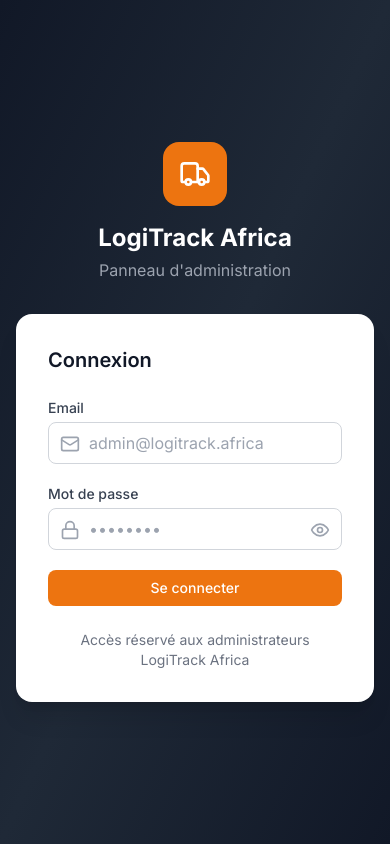
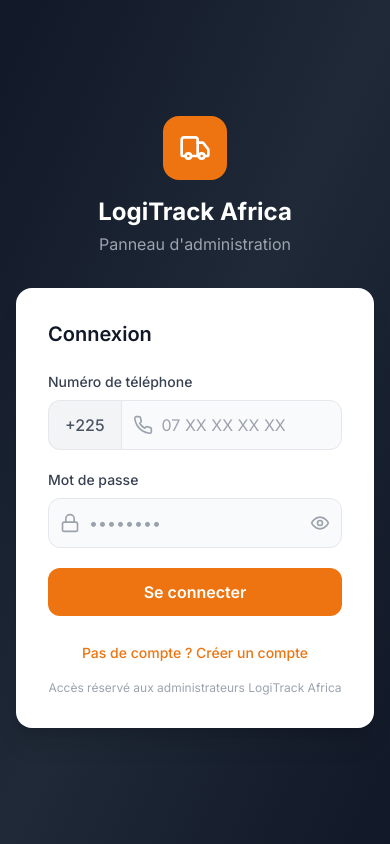
Before and after one commit to topsucces-code/logitrack-admin, a React (Vite) app: page /login in a window 390 px wide. Built offline with nearby package versions, Linux system fonts and the light colour scheme.

Commit message:
Initial commit: LogiTrack Admin Dashboard
- Dashboard administrateur LogiTrack Africa
- Gestion des livreurs, clients, livraisons
- Authentification admin par téléphone
- Statistiques et rapports

```diff
--- a/src/contexts/AuthContext.tsx
+++ b/src/contexts/AuthContext.tsx
@@ -8,8 +8,15 @@ interface AuthContextType {
   session: Session | null;
   adminUser: AdminUser | null;
   loading: boolean;
-  signIn: (email: string, password: string) => Promise<{ error?: string }>;
+  signIn: (phone: string, password: string) => Promise<{ error?: string }>;
+  signUp: (data: SignUpData) => Promise<{ error?: string }>;
   signOut: () => Promise<void>;
+}
+
+interface SignUpData {
+  phone: string;
+  password: string;
+  fullName: string;
 }
 
 const AuthContext = createContext<AuthContextType | undefined>(undefined);
@@ -62,7 +69,7 @@ export function AuthProvider({ children }: { children: ReactNode }) {
         if (userData.user) {
           const newAdmin: Partial<AdminUser> = {
             id: userId,
-            email: userData.user.email || '',
+            email: userData.user.phone || userData.user.email || '',
             full_name: userData.user.user_metadata?.full_name || 'Admin',
             role: 'super_admin',
             permissions: ['*'],
@@ -80,20 +87,88 @@ export function AuthProvider({ children }: { children: ReactNode }) {
     }
   };
 
-  const signIn = async (email: string, password: string): Promise<{ error?: string }> => {
+  const signIn = async (phone: string, password: string): Promise<{ error?: string }> => {
     try {
+      // Format phone as email for Supabase auth
+      const cleanPhone = phone.replace(/\D/g, '');
+      const email = `admin_${cleanPhone}@logitrack.app`;
+
       const { error } = await supabase.auth.signInWithPassword({
         email,
         password,
       });
 
       if (error) {
+        if (error.message.includes('Invalid login credentials')) {
+          return { error: 'Numéro ou mot de passe incorrect' };
+        }
         return { error: error.message };
       }
 
       return {};
     } catch (err) {
       return { error: 'Une erreur est survenue' };
+    }
+  };
+
+  const signUp = async (data: SignUpData): Promise<{ error?: string }> => {
+    try {
+      const cleanPhone = data.phone.replace(/\D/g, '');
+      const email = `admin_${cleanPhone}@logitrack.app`;
+
+      // Create auth user
+      const { data: authData, error: authError } = await supabase.auth.signUp({
+        email,
+        password: data.password,
+        options: {
+          data: {
+            full_name: data.fullName,
+            phone: data.phone,
+          },
+        },
+      });
+
+      if (authError) {
+        if (authError.message.includes('already registered')) {
+          return { error: 'Ce numéro est déjà utilisé. Essayez de vous connecter.' };
+        }
+        return { error: authError.message };
+      }
+
+      if (!authData.user) {
+        return { error: 'Erreur lors de la création du compte' };
+      }
+
+      // If session exists, user is auto-confirmed
+      if (authData.session) {
+        setSession(authData.session);
+        setUser(authData.user);
+      }
+
+      // Small delay to ensure auth user is fully created
+      await new Promise(resolve => setTimeout(resolve, 500));
+
+      // Create admin profile
+      const { error: adminError } = await supabase
+        .from('logitrack_admin_users')
+        .insert({
+          user_id: authData.user.id,
+          email: email,
+          full_name: data.fullName,
+          role: 'super_admin',
+          permissions: ['*'],
+          is_active: true,
+        });
+
+      if (adminError) {
+        console.error('Admin creation error:', adminError);
+        // Don't return error - user can still login
+      }
+
+      return {};
+    } catch (err) {
+      console.error('SignUp exception:', err);
+      return { error: 'Erreur lors de l\'inscription' };
     }
   };
 
@@ -105,7 +180,7 @@ export function AuthProvider({ children }: { children: ReactNode }) {
   };
 
   return (
-    <AuthContext.Provider value={{ user, session, adminUser, loading, signIn, signOut }}>
+    <AuthContext.Provider value={{ user, session, adminUser, loading, signIn, signUp, signOut }}>
       {children}
     </AuthContext.Provider>
   );
--- a/src/pages/LoginPage.tsx
+++ b/src/pages/LoginPage.tsx
@@ -1,31 +1,79 @@
 import { useState } from 'react';
 import { useNavigate } from 'react-router-dom';
-import { Truck, Mail, Lock, Eye, EyeOff } from 'lucide-react';
+import { Truck, Phone, Lock, Eye, EyeOff, User, Loader2 } from 'lucide-react';
 import { useAuth } from '../contexts/AuthContext';
-import Button from '../components/ui/Button';
-import Input from '../components/ui/Input';
 
 export default function LoginPage() {
   const navigate = useNavigate();
-  const { signIn } = useAuth();
-  const [email, setEmail] = useState('');
+  const { signIn, signUp } = useAuth();
+  const [isSignUp, setIsSignUp] = useState(false);
+  const [phone, setPhone] = useState('');
   const [password, setPassword] = useState('');
+  const [fullName, setFullName] = useState('');
   const [showPassword, setShowPassword] = useState(false);
   const [loading, setLoading] = useState(false);
   const [error, setError] = useState('');
+  const [success, setSuccess] = useState('');
+
+  // Format phone for display
+  function formatPhone(value: string): string {
+    const digits = value.replace(/\D/g, '').slice(0, 10);
+    if (digits.length <= 2) return digits;
+    if (digits.length <= 4) return `${digits.slice(0, 2)} ${digits.slice(2)}`;
+    if (digits.length <= 6) return `${digits.slice(0, 2)} ${digits.slice(2, 4)} ${digits.slice(4)}`;
+    if (digits.length <= 8) return `${digits.slice(0, 2)} ${digits.slice(2, 4)} ${digits.slice(4, 6)} ${digits.slice(6)}`;
+    return `${digits.slice(0, 2)} ${digits.slice(2, 4)} ${digits.slice(4, 6)} ${digits.slice(6, 8)} ${digits.slice(8)}`;
+  }
 
   const handleSubmit = async (e: React.FormEvent) => {
     e.preventDefault();
     setLoading(true);
     setError('');
+    setSuccess('');
 
-    const result = await signIn(email, password);
+    const cleanPhone = phone.replace(/\D/g, '');
 
+    if (cleanPhone.length < 8) {
+      setError('Numéro de téléphone invalide');
+      setLoading(false);
+      return;
+    }
+
+    if (isSignUp) {
+      if (!fullName || fullName.length < 3) {
+        setError('Nom complet requis (min. 3 caractères)');
+        setLoading(false);
+        return;
+      }
+      if (password.length < 6) {
+        setError('Mot de passe trop court (min. 6 caractères)');
+        setLoading(false);
+        return;
+      }
+
+      const result = await signUp({ phone: cleanPhone, password, fullName });
+      if (result.error) {
+        setError(result.error);
+        setLoading(false);
+      } else {
+        setSuccess('Compte créé avec succès !');
+        // Auto login after signup
+        const loginResult = await signIn(cleanPhone, password);
+        if (!loginResult.error) {
+          navigate('/');
+        } else {
+          setIsSignUp(false);
+          setLoading(false);
+        }
+      }
+    } else {
+      const result = await signIn(cleanPhone, password);
       if (result.error) {
         setError(result.error);
         setLoading(false);
       } else {
         navigate('/');
+      }
     }
   };
 
@@ -41,9 +89,11 @@ export default function LoginPage() {
           <p className="text-gray-400 mt-1">Panneau d'administration</p>
         </div>
 
-        {/* Login Form */}
+        {/* Login/SignUp Form */}
         <div className="bg-white rounded-2xl shadow-xl p-8">
-          <h2 className="text-xl font-semibold text-gray-900 mb-6">Connexion</h2>
+          <h2 className="text-xl font-semibold text-gray-900 mb-6">
+            {isSignUp ? 'Créer un compte' : 'Connexion'}
+          </h2>
 
           {error && (
             <div className="mb-4 p-3 bg-red-50 border border-red-200 rounded-lg text-sm text-red-600">
@@ -51,46 +101,109 @@ export default function LoginPage() {
             </div>
           )}
 
+          {success && (
+            <div className="mb-4 p-3 bg-green-50 border border-green-200 rounded-lg text-sm text-green-600">
+              {success}
+            </div>
+          )}
+
           <form onSubmit={handleSubmit} className="space-y-5">
+            {isSignUp && (
+              <div>
+                <label className="block text-sm font-medium text-gray-700 mb-2">
+                  Nom complet
+                </label>
                 <div className="relative">
-              <Mail className="absolute left-3 top-9 w-5 h-5 text-gray-400" />
-              <Input
-                label="Email"
-                type="email"
-                value={email}
-                onChange={(e) => setEmail(e.target.value)}
-                placeholder="admin@logitrack.africa"
-                className="pl-10"
-                required
+                  <User className="absolute left-3 top-1/2 -translate-y-1/2 w-5 h-5 text-gray-400" />
+                  <input
+                    type="text"
+                    value={fullName}
+                    onChange={(e) => setFullName(e.target.value)}
+                    placeholder="Jean Kouamé"
+                    className="w-full pl-10 pr-4 py-3 bg-gray-50 border border-gray-200 rounded-xl text-gray-900 placeholder-gray-400 focus:outline-none focus:ring-2 focus:ring-primary-500"
                   />
                 </div>
+              </div>
+            )}
 
+            <div>
+              <label className="block text-sm font-medium text-gray-700 mb-2">
+                Numéro de téléphone
+              </label>
+              <div className="flex">
+                <span className="inline-flex items-center px-4 py-3 bg-gray-100 border border-r-0 border-gray-200 rounded-l-xl text-gray-600 font-medium">
+                  +225
+                </span>
+                <div className="relative flex-1">
+                  <Phone className="absolute left-3 top-1/2 -translate-y-1/2 w-5 h-5 text-gray-400" />
+                  <input
+                    type="tel"
+                    value={formatPhone(phone)}
+                    onChange={(e) => setPhone(e.target.value.replace(/\D/g, ''))}
+                    placeholder="07 XX XX XX XX"
+                    className="w-full pl-10 pr-4 py-3 bg-gray-50 border border-gray-200 rounded-r-xl text-gray-900 placeholder-gray-400 focus:outline-none focus:ring-2 focus:ring-primary-500"
+                    maxLength={14}
+                  />
+                </div>
+              </div>
+            </div>
+
+            <div>
+              <label className="block text-sm font-medium text-gray-700 mb-2">
+                Mot de passe
+              </label>
               <div className="relative">
-              <Lock className="absolute left-3 top-9 w-5 h-5 text-gray-400" />
-              <Input
-                label="Mot de passe"
+                <Lock className="absolute left-3 top-1/2 -translate-y-1/2 w-5 h-5 text-gray-400" />
+                <input
                   type={showPassword ? 'text' : 'password'}
                   value={password}
                   onChange={(e) => setPassword(e.target.value)}
-                placeholder="••••••••"
-                className="pl-10 pr-10"
-                required
+                  placeholder={isSignUp ? 'Min. 6 caractères' : '••••••••'}
+                  className="w-full pl-10 pr-12 py-3 bg-gray-50 border border-gray-200 rounded-xl text-gray-900 placeholder-gray-400 focus:outline-none focus:ring-2 focus:ring-primary-500"
                 />
                 <button
                   type="button"
                   onClick={() => setShowPassword(!showPassword)}
-                className="absolute right-3 top-9 text-gray-400 hover:text-gray-600"
+                  className="absolute right-3 top-1/2 -translate-y-1/2 text-gray-400 hover:text-gray-600"
                 >
                   {showPassword ? <EyeOff className="w-5 h-5" /> : <Eye className="w-5 h-5" />}
                 </button>
               </div>
+            </div>
 
-            <Button type="submit" className="w-full" loading={loading}>
-              Se connecter
-            </Button>
+            <button
+              type="submit"
+              disabled={loading}
+              className="w-full py-3 bg-primary-500 hover:bg-primary-600 text-white font-semibold rounded-xl transition-colors disabled:opacity-50 flex items-center justify-center gap-2"
+            >
+              {loading ? (
+                <>
+                  <Loader2 className="w-5 h-5 animate-spin" />
+                  {isSignUp ? 'Création...' : 'Connexion...'}
+                </>
+              ) : (
+                isSignUp ? 'Créer le compte' : 'Se connecter'
+              )}
+            </button>
           </form>
 
-          <p className="mt-6 text-center text-sm text-gray-500">
+          <div className="mt-6 text-center">
+            <button
+              type="button"
+              onClick={() => {
+                setIsSignUp(!isSignUp);
+                setError('');
+                setSuccess('');
+              }}
+              className="text-sm text-primary-500 hover:text-primary-600 font-medium"
+            >
+              {isSignUp
+                ? 'Déjà un compte ? Se connecter'
+                : 'Pas de compte ? Créer un compte'}
+            </button>
+          </div>
+
+          <p className="mt-4 text-center text-xs text-gray-400">
             Accès réservé aux administrateurs LogiTrack Africa
           </p>
         </div>
```
Lines whose indentation alone changed are shown as unchanged.
